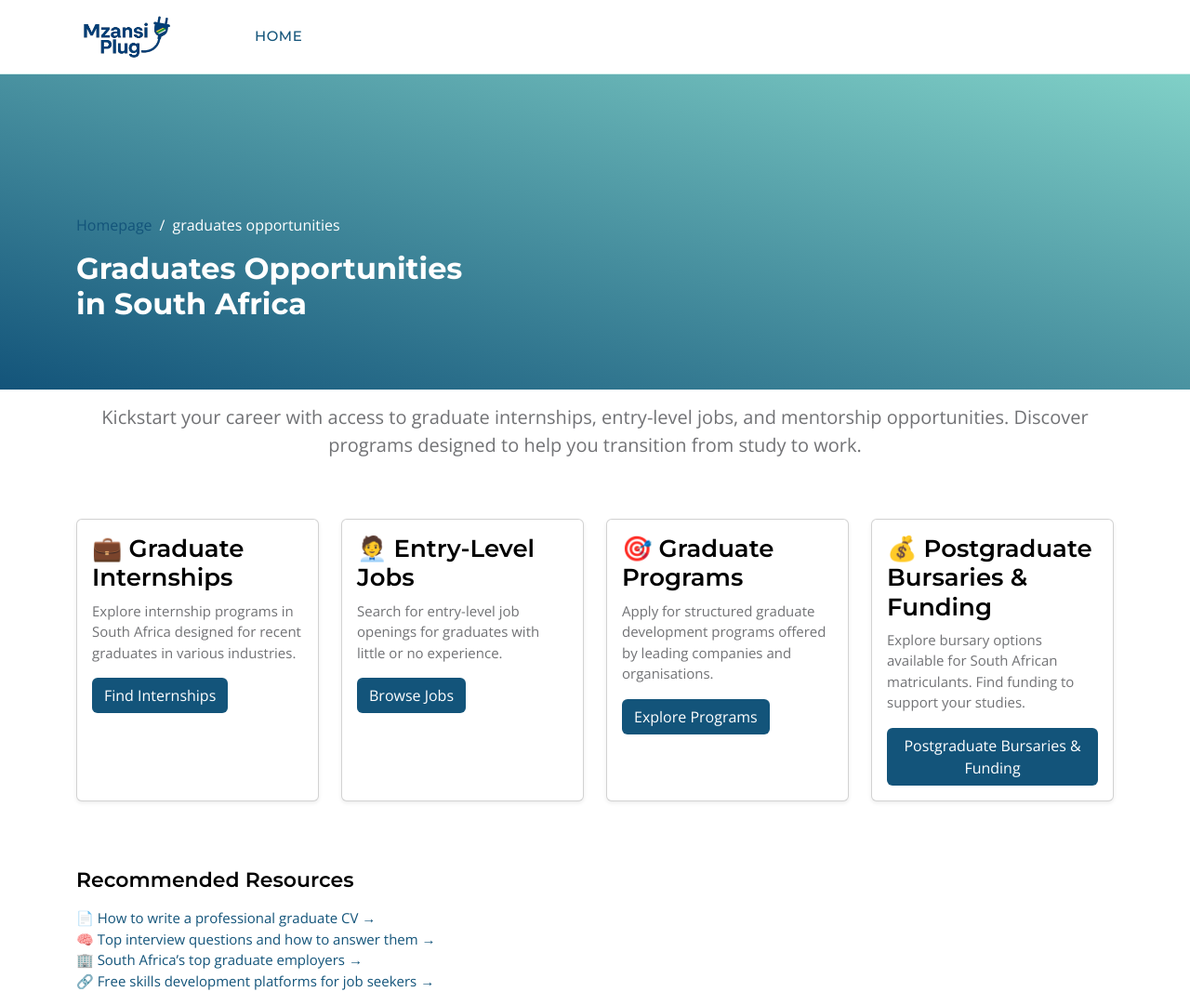
After one commit to Jakaza/mzansiplug, a Django app: page /careers/graduates-opportunities/ in a window 1280 px wide. The commit adds this page. Shown: the top 1081 px of the page at 93% size. Run offline with Django 5.2, Linux system fonts and the light colour scheme; some libraries are stand-ins or nearby versions.

Commit message:
Add more templates for careers

```diff
--- a/base/urls.py
+++ b/base/urls.py
@@ -19,5 +19,7 @@ urlpatterns = [
     path('careers/highschool', views.highschool, name='highschool'),
     path('careers/past-papers', views.past_papers, name='past-papers'),
     path('download/<int:paper_id>/<str:file_type>/', views.download_paper, name='download-paper'),
+    path('careers/graduates-opportunities/', views.graduates_opportunities, name='graduates-opportunities'),
+    path('careers/early-career-opportunities/', views.graduates_internships, name='graduates-internships'),
 
 ]
--- a/base/views.py
+++ b/base/views.py
@@ -340,3 +340,17 @@ def download_paper(request, paper_id, file_type='file'):
         return FileResponse(file_to_download.open(), as_attachment=True, filename=os.path.basename(file_to_download.name))
     except Exception:
         raise Http404("Error serving the file")
+
+
+
+def graduates_opportunities(request):
+    return render(request, 'careers/graduates.html', {
+        'title': 'Graduate Opportunities in South Africa',
+    })
+
+
+
+def graduates_internships(request):
+    return render(request, 'careers/graduate-internships.html', {
+        'title': 'Graduate Internships in South Africa',
+    })
--- /dev/null
+++ b/templates/careers/graduates.html
@@ -0,0 +1,272 @@
+<!DOCTYPE html>
+{% load static %}
+<html lang="en">
+
+    {% include 'partials/_head.html' %}
+
+  <body class="topics-listing-page" id="top">
+    <main>
+
+      {% include 'partials/_navbar.html' %}
+
+      <header
+        class="site-header d-flex flex-column justify-content-center align-items-center"
+      >
+        <div class="container">
+          <div class="row align-items-center">
+            <div class="col-lg-5 col-12">
+              <nav aria-label="breadcrumb">
+                <ol class="breadcrumb">
+                  <li class="breadcrumb-item">
+                    <a href="index.html">Homepage</a>
+                  </li>
+
+                  <li class="breadcrumb-item active" aria-current="page">
+                    graduates opportunities
+                  </li>
+                </ol>
+              </nav>
+
+              <h2 class="text-white">
+                Graduates Opportunities in South Africa
+              </h2>
+            </div>
+          </div>
+        </div>
+      </header>
+    </main>
+
+    <!-- Here goes the content -->
+
+    <section class="" style="padding: 15px 0" id="graduate-main">
+      <div class="container">
+        <div class="row">
+          <div class="col-12 text-center mb-5">
+            <p class="lead">
+              Kickstart your career with access to graduate internships,
+              entry-level jobs, and mentorship opportunities. Discover programs
+              designed to help you transition from study to work.
+            </p>
+          </div>
+
+          <!-- Graduate Internships -->
+          <div class="col-md-3 mb-4">
+            <div class="card h-100 shadow-sm">
+              <div class="card-body">
+                <h3 class="card-title">💼 Graduate Internships</h3>
+                <p class="card-text">
+                  Explore internship programs in South Africa designed for
+                  recent graduates in various industries.
+                </p>
+                <a
+                  href="{% url 'graduates-internships' %}"
+                  class="btn"
+                  style="background-color: #13547a; color: #fff"
+                  >Find Internships</a
+                >
+              </div>
+            </div>
+          </div>
+
+          <!-- Entry-Level Jobs -->
+          <div class="col-md-3 mb-4">
+            <div class="card h-100 shadow-sm">
+              <div class="card-body">
+                <h3 class="card-title">🧑‍💼 Entry-Level Jobs</h3>
+                <p class="card-text">
+                  Search for entry-level job openings for graduates with little
+                  or no experience.
+                </p>
+                <a
+                  href="/entry-level-jobs.html"
+                  class="btn"
+                  style="background-color: #13547a; color: #fff"
+                  >Browse Jobs</a
+                >
+              </div>
+            </div>
+          </div>
+
+          <!-- Graduate Programs -->
+          <div class="col-md-3 mb-4">
+            <div class="card h-100 shadow-sm">
+              <div class="card-body">
+                <h3 class="card-title">🎯 Graduate Programs</h3>
+                <p class="card-text">
+                  Apply for structured graduate development programs offered by
+                  leading companies and organisations.
+                </p>
+                <a
+                  href="/graduate-internships.html"
+                  class="btn"
+                  style="background-color: #13547a; color: #fff"
+                  >Explore Programs</a
+                >
+              </div>
+            </div>
+          </div>
+
+          <!-- Mentorship Opportunities -->
+          <div class="col-md-3 mb-4">
+            <div class="card h-100 shadow-sm">
+              <div class="card-body">
+                <h3 class="card-title">💰 Postgraduate Bursaries & Funding</h3>
+                <p class="card-text">
+                  Explore bursary options available for South African
+                  matriculants. Find funding to support your studies.
+                </p>
+                <a
+                  href="/postgraduate-bursaries.html"
+                  class="btn"
+                  style="background-color: #13547a; color: #fff"
+                  >Postgraduate Bursaries & Funding</a
+                >
+              </div>
+            </div>
+          </div>
+        </div>
+
+        <!-- Recommended Links -->
+        <div class="row mt-5">
+          <div class="col-12">
+            <h4 class="mb-3">Recommended Resources</h4>
+            <ul class="list-unstyled">
+              <li>
+                📄
+                <a href="/article-detail.html" class="text-decoration-none"
+                  >How to write a professional graduate CV →</a
+                >
+              </li>
+              <li>
+                🧠
+                <a href="/article-detail.html" class="text-decoration-none"
+                  >Top interview questions and how to answer them →</a
+                >
+              </li>
+              <li>
+                🏢
+                <a href="/article-detail.html" class="text-decoration-none"
+                  >South Africa’s top graduate employers →</a
+                >
+              </li>
+              <li>
+                🔗
+                <a href="/article-detail.html" class="text-decoration-none"
+                  >Free skills development platforms for job seekers →</a
+                >
+              </li>
+            </ul>
+          </div>
+        </div>
+
+        <section
+          class="section-padding"
+          style="padding: 15px 0px"
+          id="articles_section"
+        >
+          <div class="container">
+            <div class="row text-center mb-5">
+              <div class="col-12">
+                <p class="text-muted">
+                  Tips, guides and news to help you grow your career and side
+                  hustle.
+                </p>
+              </div>
+            </div>
+
+            <div class="row">
+              <!-- Article Card -->
+              <div class="col-lg-4 col-md-6 mb-4">
+                <div class="card h-100 shadow-sm">
+                  <a href="/article-detail.html">
+                    <img
+                      src="images/articles/article1.jpg"
+                      class="card-img-top"
+                      alt="Article Image"
+                    />
+                  </a>
+                  <div class="card-body">
+                    <h5 class="card-title">
+                      <a
+                        href="/article-detail.htm"
+                        class="text-decoration-none text-dark"
+                        >5 Tips to Nail Your Next Interview</a
+                      >
+                    </h5>
+                    <p class="card-text text-muted small">
+                      Learn how to stand out during job interviews and increase
+                      your chances of getting hired.
+                    </p>
+                  </div>
+                  <div class="card-footer bg-white border-0">
+                    <small class="text-muted">Posted on May 30, 2025</small>
+                  </div>
+                </div>
+              </div>
+
+              <!-- Repeat similar cards for more articles -->
+              <!-- ... -->
+              <div class="col-lg-4 col-md-6 mb-4">
+                <div class="card h-100 shadow-sm">
+                  <a href="/article-detail.html">
+                    <img
+                      src="images/articles/article1.jpg"
+                      class="card-img-top"
+                      alt="Article Image"
+                    />
+                  </a>
+                  <div class="card-body">
+                    <h5 class="card-title">
+                      <a
+                        href="/article-detail.htm"
+                        class="text-decoration-none text-dark"
+                        >5 Tips to Nail Your Next Interview</a
+                      >
+                    </h5>
+                    <p class="card-text text-muted small">
+                      Learn how to stand out during job interviews and increase
+                      your chances of getting hired.
+                    </p>
+                  </div>
+                  <div class="card-footer bg-white border-0">
+                    <small class="text-muted">Posted on May 30, 2025</small>
+                  </div>
+                </div>
+              </div>
+              <div class="col-lg-4 col-md-6 mb-4">
+                <div class="card h-100 shadow-sm">
+                  <a href="/article-detail.html">
+                    <img
+                      src="images/articles/article1.jpg"
+                      class="card-img-top"
+                      alt="Article Image"
+                    />
+                  </a>
+                  <div class="card-body">
+                    <h5 class="card-title">
+                      <a
+                        href="/article-detail.html"
+                        class="text-decoration-none text-dark"
+                        >5 Tips to Nail Your Next Interview</a
+                      >
+                    </h5>
+                    <p class="card-text text-muted small">
+                      Learn how to stand out during job interviews and increase
+                      your chances of getting hired.
+                    </p>
+                  </div>
+                  <div class="card-footer bg-white border-0">
+                    <small class="text-muted">Posted on May 30, 2025</small>
+                  </div>
+                </div>
+              </div>
+            </div>
+          </div>
+        </section>
+      </div>
+    </section>
+
+    {% include 'partials/_footer.html' %}
+
+  </body>
+</html>
```
Also changed, not shown: templates/careers/careers.html (+3 -4 lines), templates/careers/graduate-internships.html (added, +216 -0 lines), templates/jobs/job_list.html (+1 -89 lines), templates/partials/_trending_articles.html (added, +90 -0 lines).
